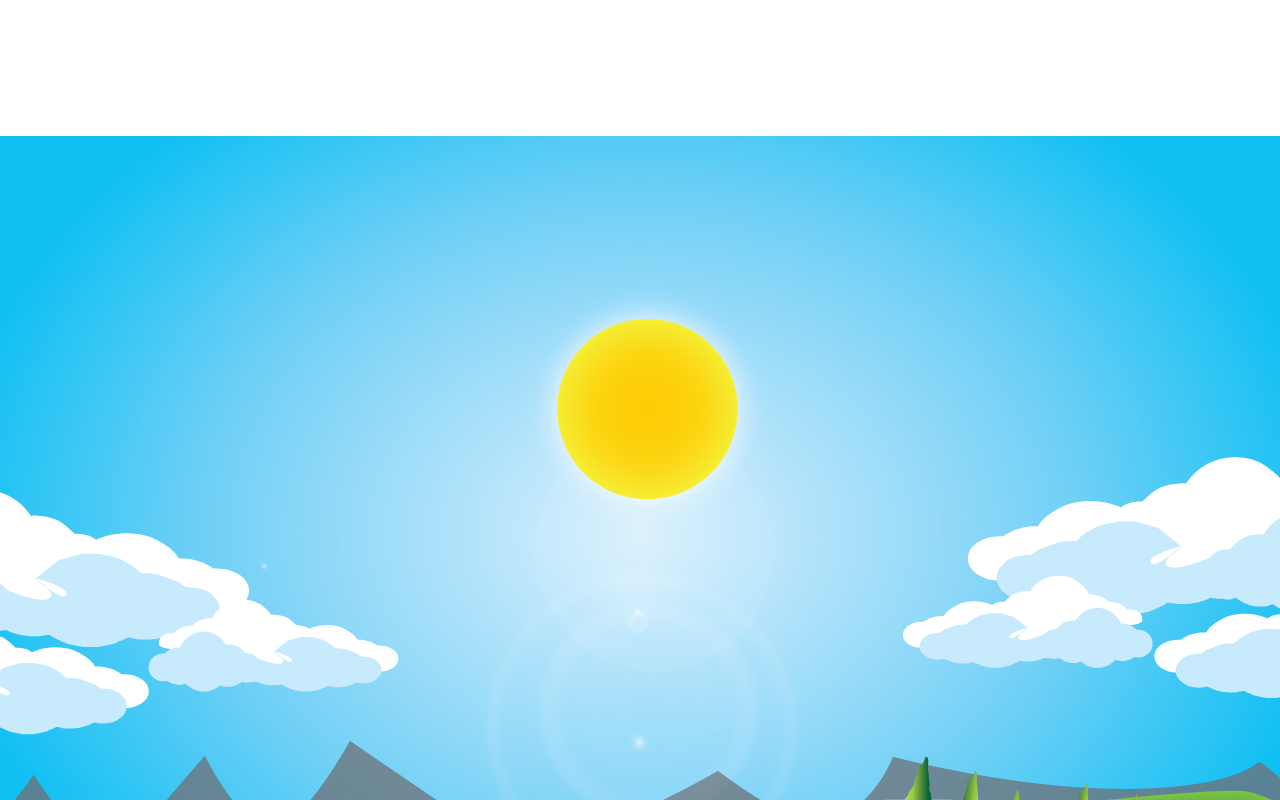
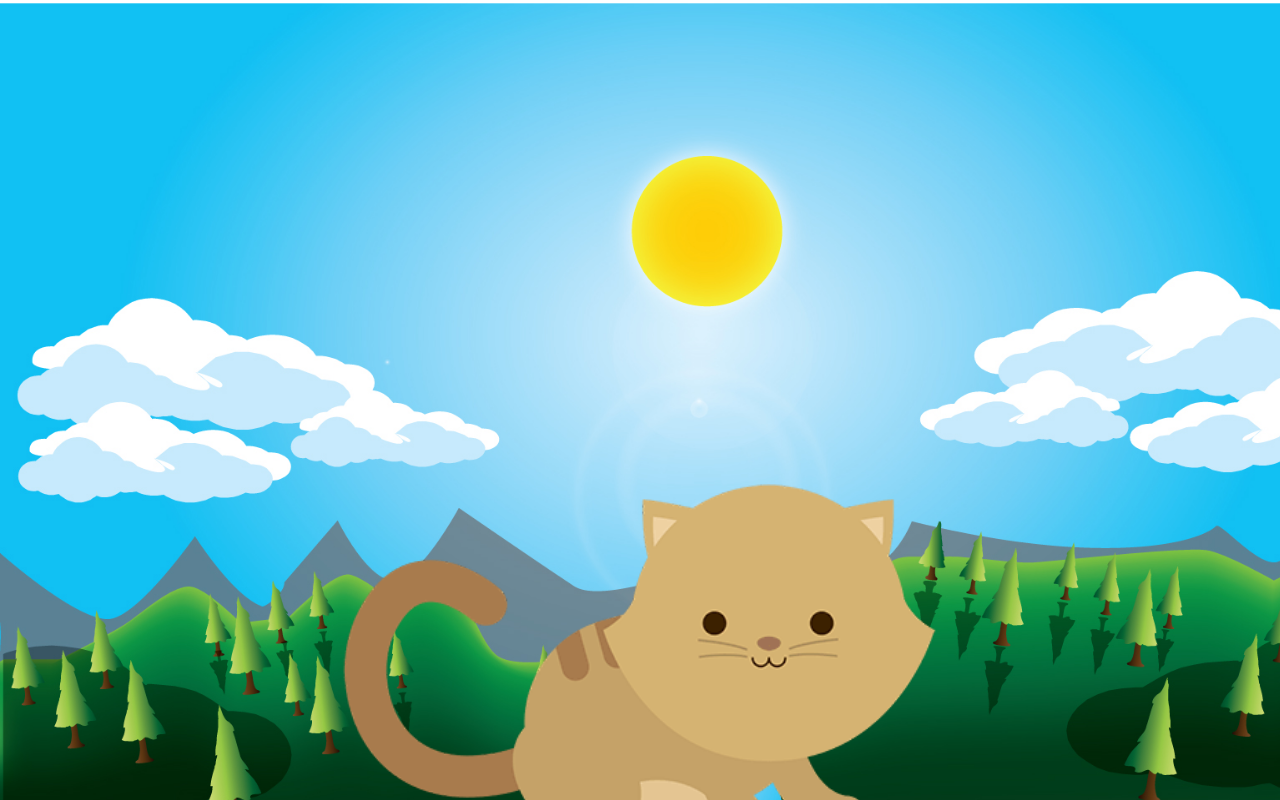
Before and after one commit to alejandraHoces/Reto-kitten, a plain HTML site: page index.html in a window 1280 px wide. Shown: the top 800 px of the page. Drawn offline with Linux system fonts and the light colour scheme.

```diff
--- a/css/main.css
+++ b/css/main.css
@@ -4,38 +4,35 @@
   box-sizing: border-box;
 }
 
-/*mobile*/
+/*first-mobile*/
 .container {
   width: 100%;
-  max-width: 1200%;
+  /*max-width: 1200px;*/
   margin:auto;
 }
-
+/*Fondo de imagen*/
 .bg-kitten {
   background-image: url(../assets/images/dawn.png);
   background-repeat: no-repeat;
   background-size: cover;
-  background-position: center;
+  background-position: auto;
 }
-
+/*Estilos de imagen-kitten*/
 .kitten {
-  margin-top: 80%;
+  width: 100%;
+  padding-top: 30em;
 }
 
 /*tablet*/
 @media (min-width: 768px) {
   .bg-kitten {
     background-image: url(../assets/images/night.jpg);
-    background-repeat: no-repeat;
-    background-size: auto;
-    background-position: center;
   }
 
   .kitten {
     content: url(../assets/images/kitten-small.png);
-    background-repeat: no-repeat;
-    background-size: auto;
-    background-position: center;
+    width: 50%;
+    margin-left: 15em;
   }
 }
 
@@ -44,15 +41,11 @@
 @media (min-width: 992px) {
   .bg-kitten {
     background-image: url(../assets/images/sunny-day.jpg);
-    background-repeat: no-repeat;
-    background-size: auto;
-    background-position: center;
   }
 
   .kitten {
     content: url(../assets/images/kitten-medium.png);
-    background-repeat: no-repeat;
-    background-size: auto;
-    background-position: center;
+    width: 50%;
+    margin-left: 20em;
   }
 }
```
Also changed, not shown: index.html (+1 -0 lines), assets/images/ImagenUno.png (added), assets/images/imagenDos.png (added), assets/images/imagenTres.png (added), 1 other file.
